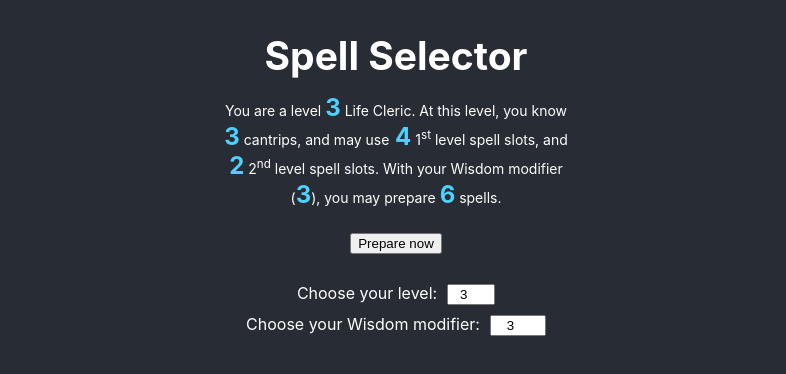
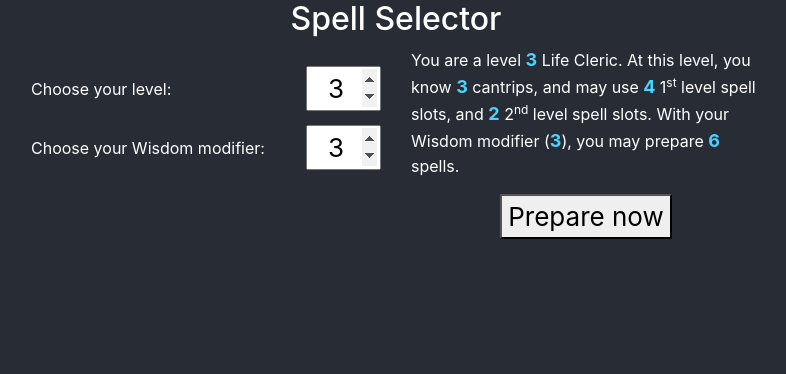
Before and after one commit to ethanvernon/spell_selector, a React (Create React App) app: page / in a window 1280 px wide. Shown: the top 374 px of the page, without its empty margins (244-1030 px from the left). Built offline with nearby package versions, Linux system fonts and the light colour scheme.

Commit message:
Styling changes

```diff
--- a/src/LevelChooser.js
+++ b/src/LevelChooser.js
@@ -14,10 +14,10 @@ export class LevelChooser extends Component {
 
 	render() {
 		return (
-			<div className={this.props.hide} style={{marginTop:20}}>
-				<span style={{fontSize:16, marginRight:10}}>Choose your level:</span>
+			<div className={this.props.hide} style={{marginTop:20, width:350, marginLeft:'auto', marginRight:'auto'}}>
+				<span style={{fontSize:16, marginRight:10, textAlign:'left'}}>Choose your level:</span>
 				<input
-					style={{textAlign:'center'}}
+					style={{textAlign:'center', display:'flex', float:'right', width:75}}
 		        	id="clericLevel"
 		        	type="number"
 		        	min="1"
--- a/src/Parent.js
+++ b/src/Parent.js
@@ -4,6 +4,7 @@ import {LevelChooser} from './LevelChooser';
 import {WisModChooser} from './WisModChooser';
 import {SelectionHeader} from './SelectionHeader';
 import {SpellChoosing} from './SpellChoosing';
+import 'bootstrap/dist/css/bootstrap.css';
 
 export class Parent extends Component {
 
@@ -136,6 +137,24 @@ export class Parent extends Component {
 	render() {
 		return (
 			<div>
+
+				<h2 className='my-title'>Spell Selector</h2>
+
+				<div className='row'>
+
+				<div className='col-sm' style={{marginBottom:25}}>
+				<LevelChooser
+					onChange = {this.changeClericLevel}
+					level={this.state.clericLevel}
+					hide = {this.state.startScreenHide}/>
+
+				<WisModChooser
+					onChange = {this.changeWisMod}
+					wisMod={this.state.wisdomMod}
+					hide = {this.state.startScreenHide}/>
+				</div>
+
+				<div className='col-sm'>
 				<SelectionHeader
 					level={this.state.clericLevel}
 					levelOne={this.state.levelOneSlots}
@@ -146,16 +165,8 @@ export class Parent extends Component {
 					wisMod = {this.state.wisdomMod}
 					levelTwoAvail = {this.state.levelTwoAvail}
 					cantripsKnown = {this.state.cantripsKnown}/>
-
-				<LevelChooser
-					onChange = {this.changeClericLevel}
-					level={this.state.clericLevel}
-					hide = {this.state.startScreenHide}/>
-
-				<WisModChooser
-					onChange = {this.changeWisMod}
-					wisMod={this.state.wisdomMod}
-					hide = {this.state.startScreenHide}/>
+				</div>
+				</div>
 
 				<SpellChoosing
 					hide = {this.state.chooseScreenHide}
--- a/src/SelectionHeader.js
+++ b/src/SelectionHeader.js
@@ -15,9 +15,8 @@ export class SelectionHeader extends Component {
 	render() {
 		return (
 			<div>
-				<h2 style={{marginBottom:0}}>Spell Selector</h2>
-				<div className={this.props.hide}>
-					<p style={{fontSize:14, maxWidth:350}}>You are a level <span className='blue'>{this.props.level}</span> Life Cleric. At this level, you
+				<div className={this.props.hide} style={{maxWidth:350, marginLeft:'auto', marginRight:'auto'}}>
+					<p style={{fontSize:16}}>You are a level <span className='blue'>{this.props.level}</span> Life Cleric. At this level, you
 					know <span className='blue'>{this.props.cantripsKnown}</span> cantrips,
 					and may use<span className='blue'>&nbsp;{this.props.levelOne}</span> 1<sup>st</sup> level spell slots
 
@@ -26,7 +25,7 @@ export class SelectionHeader extends Component {
 					}
 
 					. With your Wisdom modifier (<span className='blue'>{this.props.wisMod}</span>), you may prepare <span className='blue'>{this.props.spellNumber}</span> spells.</p>
-					<button onClick={this.handleClick}>Prepare now</button>
+					<button className="center-button" onClick={this.handleClick}>Prepare now</button>
 				</div>
 			</div>
 		)
--- a/src/WisModChooser.js
+++ b/src/WisModChooser.js
@@ -14,10 +14,10 @@ export class WisModChooser extends Component {
 
 	render() {
 		return (
-			<div className={this.props.hide}>
-				<span style={{fontSize:16, marginRight:10}}>Choose your Wisdom modifier:</span>
+			<div className={this.props.hide} style={{marginTop:20, width:350, marginLeft:'auto', marginRight:'auto'}}>
+				<span style={{fontSize:16, marginRight:10, textAlign:'left'}}>Choose your Wisdom modifier:</span>
 				<input
-					style={{textAlign:'center'}}
+					style={{textAlign:'center', display:'flex', float:'right', width:75}}
 		        	id="wisMod"
 		        	type="number"
 		        	min="-3"
--- a/src/index.css
+++ b/src/index.css
@@ -24,5 +24,23 @@ code {
 .blue {
 	color:#4dd2ff;
 	font-weight:bold;
-	font-size: 24px;
+	font-size: 18px;
 }
+
+.center-button {
+	display: flex;
+	margin-left: auto;
+	margin-right: auto;
+}
+
+.my-title {
+	text-align:center;
+}
+
+.choice-boxes {
+	text-align:right;
+}
+
+input[type=number]::-webkit-inner-spin-button {
+    opacity: 1
+}
```
